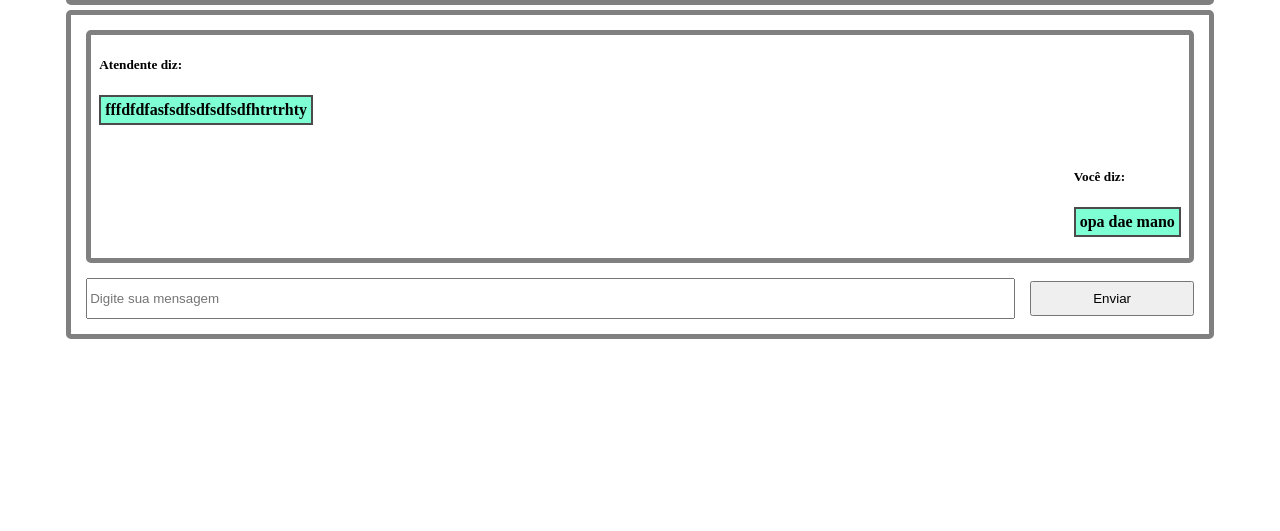
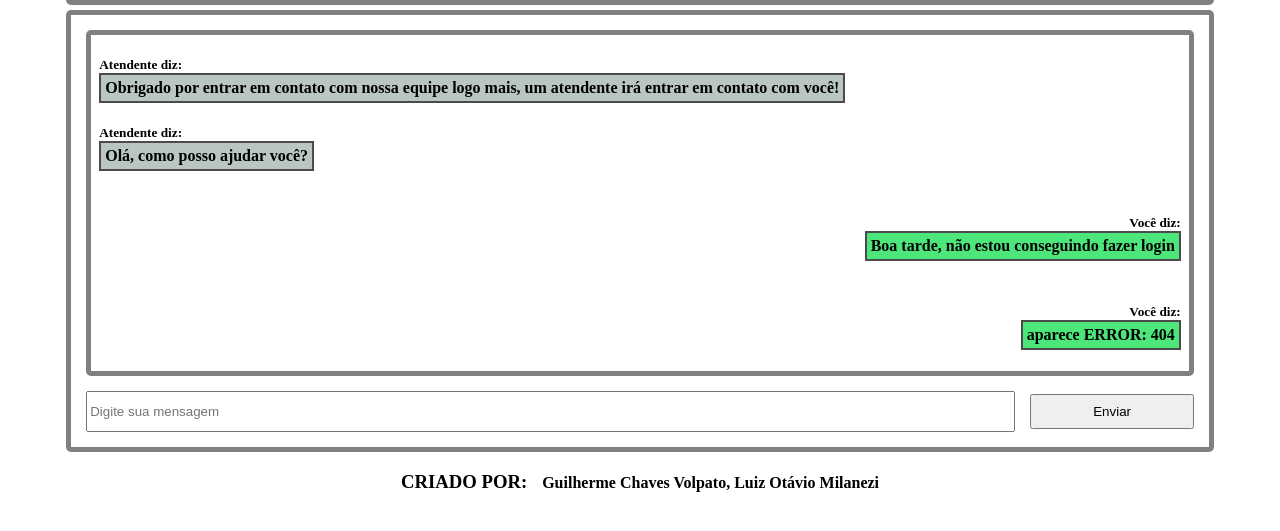
Before and after one commit to GuilhermeVolpato/chat, a plain HTML site: page index.html in a window 1280 px wide. Shown: the part 93-624 px from the top of the page. Drawn offline with Linux system fonts and the light colour scheme.

Commit message:
melhoria no css

```diff
--- a/index.html
+++ b/index.html
@@ -7,7 +7,7 @@
     <meta name="viewport" content="width=device-width, initial-scale=1.0" />
     <title>Atendimento</title>
   </head>
-  <body class="container">
+  <body>
     <div class="align">
       <div class="header">
         <h1>Atendimento ao cliente</h1>
@@ -16,13 +16,17 @@
           <div class="chatalign">
             <div class="chatborder">
               <h5 class="labelAtendente">Atendente diz:</h5>
-              <h4 class="h4">fffdfdfasfsdfsdfsdfsdfhtrtrhty</h4>
+              <h4 class="h4">Obrigado por entrar em contato com nossa equipe
+                logo mais, um atendente irá entrar em contato com você!
+              </h4>
+              <h5 class="labelAtendente">Atendente diz:</h5>
+              <h4 class="h4">Olá, como posso ajudar você?</h4>
             </div>
             <div class="chatUsuario">
-              <div class="teste">
-                <h5 class="labelUsuario">Você diz:</h5>
-                <h4 class="h4Usuario">opa dae mano</h4>
-              </div>
+              <h5 class="labelUsuario">Você diz:</h5>
+              <h4 class="h4Usuario">Boa tarde, não estou conseguindo fazer login</h4>
+              <h5 class="labelUsuario">Você diz:</h5>
+              <h4 class="h4Usuario">aparece ERROR: 404</h4>
             </div>
           </div>
           <div class="mensagem">
@@ -30,6 +34,10 @@
             <button class="button">Enviar</button>
           </div>
       </div>
+      <div class="creditos">
+        <h3>CRIADO POR:</h3>
+        <h4 class="nomes">Guilherme Chaves Volpato, Luiz Otávio Milanezi</h4>
+      </div>
     </div>
   </body>
 </html>
--- a/styles.css
+++ b/styles.css
@@ -1,8 +1,3 @@
-.container{
-  background-color: '#0fF';
-  display: flex;
-  flex: 1;
-}
 
 .align{
   display: flex;
@@ -41,7 +36,7 @@
   margin-right: 15px;
   margin-left: 15px;
   margin-top: 15px;
-  height: max-content;
+  height: min-content;
   border-style: solid;
   border-width:5px;
   border-radius: 5px;
@@ -58,39 +53,43 @@
   margin-left: 8px;
   width: max-content;
   height:fit-content;
+  margin-bottom: 0;
 }
 
 .h4{
   margin-left: 8px;
-  background-color: aquamarine;
+  background-color: rgba(122, 146, 138, 0.521);
   border-style: solid;
   border-width:2px;
   border-color: rgb(76, 74, 74);
-  width:max-content;
+  width: max-content;
   padding: 4px;
+  margin-top: 0px;
 }
 
 .chatUsuario{
   display: flex;
-  justify-content:flex-end;
-  flex-direction: row;
+  align-items: flex-end;
+  flex-direction: column;
 }
 
 .labelUsuario{
   margin-right: 8px;
   width: max-content;
-  height:fit-content;
+  height:min-content;
+  margin-bottom: 0px;
 }
 
 .h4Usuario{
   margin-right: 8px;
-  background-color: aquamarine;
+  background-color: rgb(76, 230, 122);
   border-style: solid;
   border-width:2px;
   border-color: rgb(76, 74, 74);
   width:max-content;
   padding: 4px;
   height: fit-content;
+  margin-top: 0px;
 }
 
 .mensagem{
@@ -116,3 +115,12 @@ input{
   margin-top: 15px;
   margin-bottom: 15px;
 }
+
+.creditos{
+  display: flex;
+  flex-direction: row;
+}
+
+.nomes{
+  margin-left: 15px;
+}
```
